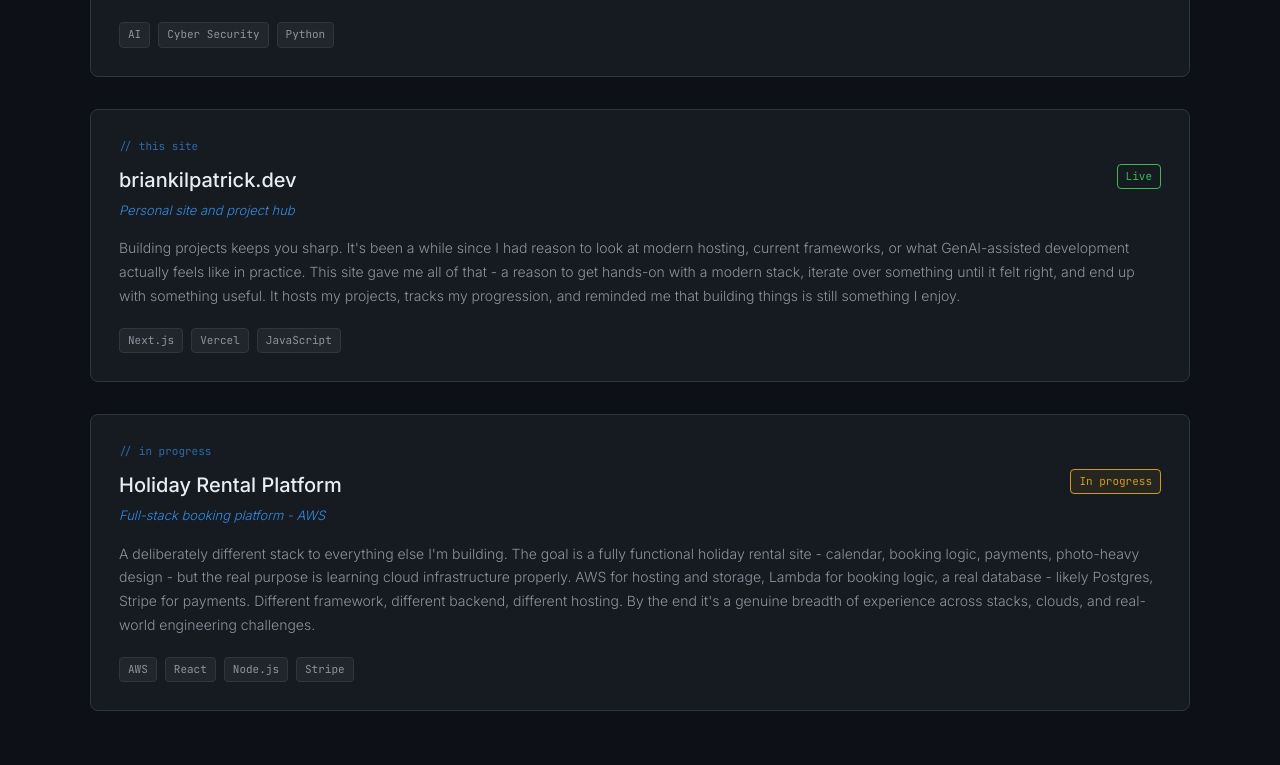
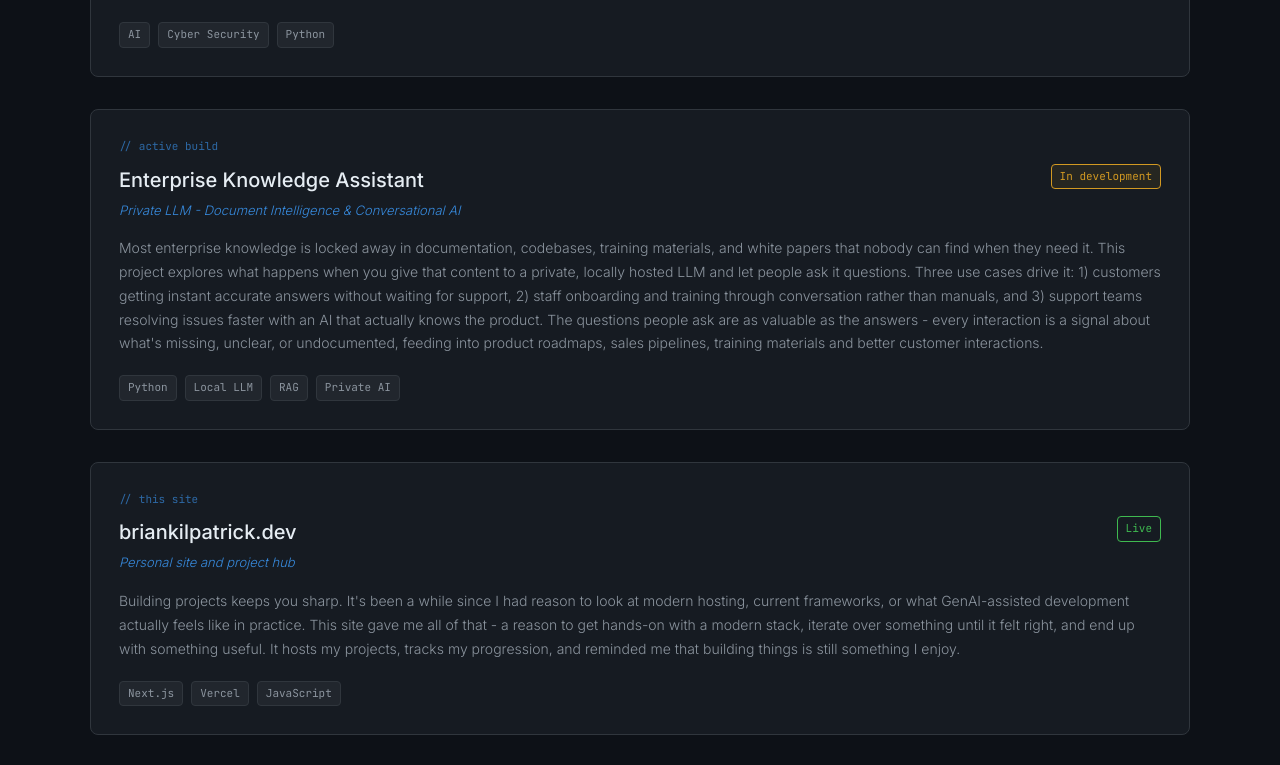
Before and after one commit to briankilpatrick/briankilpatrick.dev, a Next.js app: page / in a window 1280 px wide. Shown: the part 3240-4005 px from the top of the page. Built offline with nearby package versions, Linux system fonts and the light colour scheme.

Commit message:
added enterprise ai tool to projects section

```diff
--- a/src/app/components/Projects.js
+++ b/src/app/components/Projects.js
@@ -8,6 +8,15 @@ export default function Projects() {
       status: 'In development',
       statusColor: '#d29922',
       badges: ['AI', 'Cyber Security', 'Python'],
+    },
+    {
+      tag: '// active build',
+      title: 'Enterprise Knowledge Assistant',
+      subtitle: 'Private LLM - Document Intelligence & Conversational AI',
+      description: "Most enterprise knowledge is locked away in documentation, codebases, training materials, and white papers that nobody can find when they need it. This project explores what happens when you give that content to a private, locally hosted LLM and let people ask it questions. Three use cases drive it: 1) customers getting instant accurate answers without waiting for support, 2) staff onboarding and training through conversation rather than manuals, and 3) support teams resolving issues faster with an AI that actually knows the product. The questions people ask are as valuable as the answers - every interaction is a signal about what's missing, unclear, or undocumented, feeding into product roadmaps, sales pipelines, training materials and better customer interactions.",
+      status: 'In development',
+      statusColor: '#d29922',
+      badges: ['Python', 'Local LLM', 'RAG', 'Private AI'],
     },
     {
       tag: '// this site',
@@ -23,7 +32,7 @@ export default function Projects() {
       title: 'Holiday Rental Platform',
       subtitle: 'Full-stack booking platform - AWS',
       description: "A deliberately different stack to everything else I'm building. The goal is a fully functional holiday rental site - calendar, booking logic, payments, photo-heavy design - but the real purpose is learning cloud infrastructure properly. AWS for hosting and storage, Lambda for booking logic, a real database - likely Postgres, Stripe for payments. Different framework, different backend, different hosting. By the end it's a genuine breadth of experience across stacks, clouds, and real-world engineering challenges.",
-      status: 'In progress',
+      status: 'In progress / planning',
       statusColor: '#d29922',
       badges: ['AWS', 'React', 'Node.js', 'Stripe'],
     },
```
